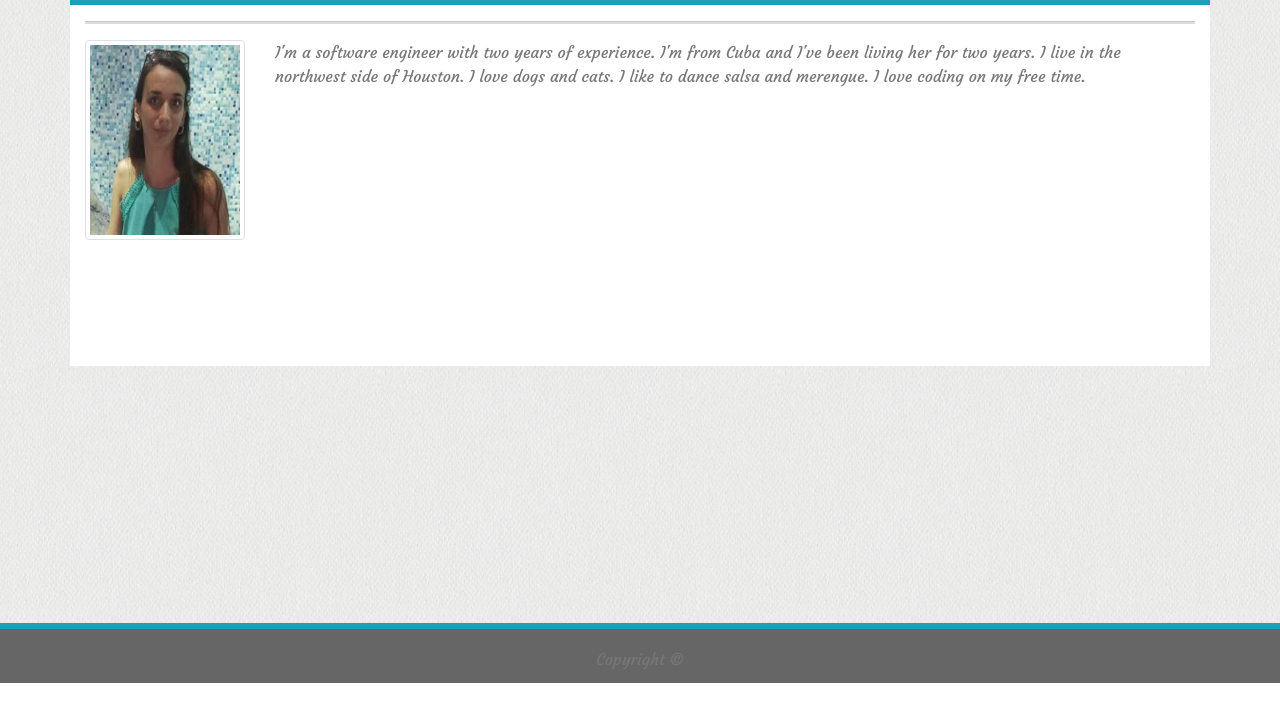
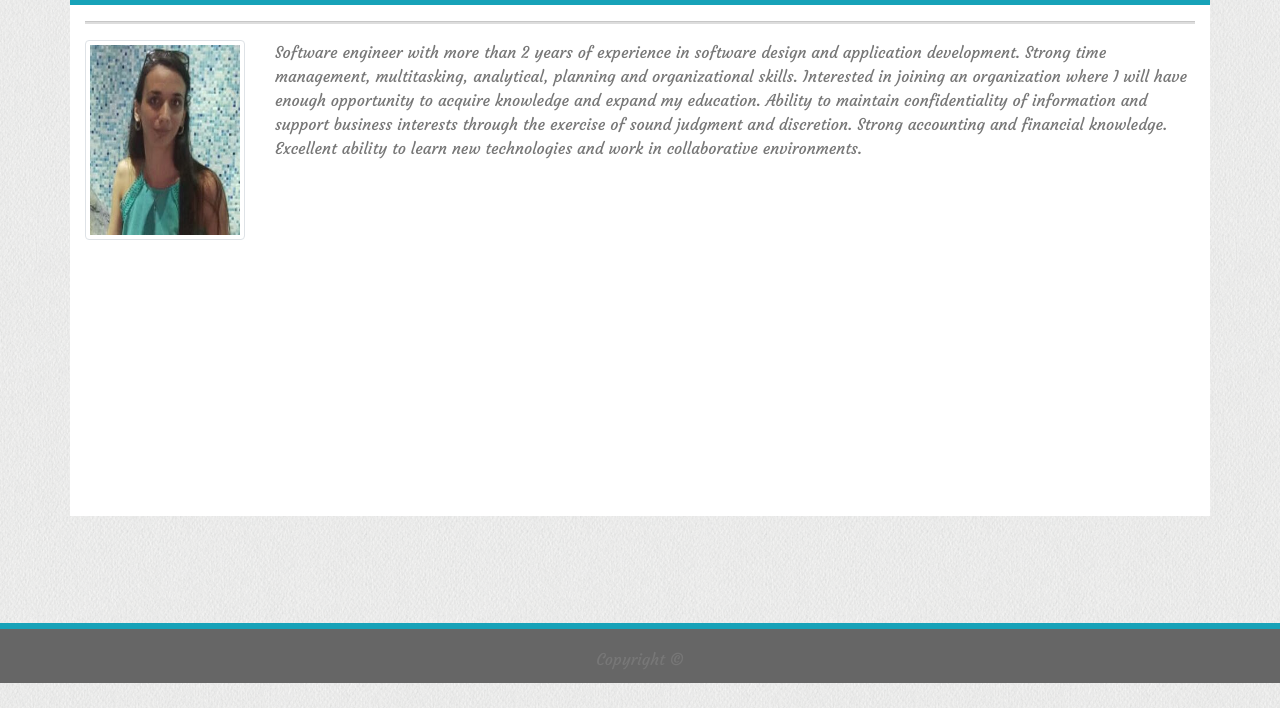
Before and after one commit to liane880218/Bootstrap-Portfolio, a plain HTML site: page index.html in a window 1280 px wide. Shown: the part 117-825 px from the top of the page. Before the commit the page ends 800 px from the top, so only its background shows below. Drawn offline with nearby package versions, Linux system fonts and the light colour scheme.

Commit message:
Uploading description

```diff
--- a/assets/css/style.css
+++ b/assets/css/style.css
@@ -29,7 +29,7 @@ section{
 }
 
 #sectioncontainer{
-    height: 400px;
+    height: 550px;
     margin-bottom: 15%;
 }
 
--- a/index.html
+++ b/index.html
@@ -50,9 +50,11 @@
                 </div>
                 <div class="col-md-10">
                         <p>
-                            I'm a software engineer with two years of experience. I'm from Cuba and I've been living her for two years.
-                            I live in the northwest side of Houston. I love dogs and cats. I like to dance salsa and merengue.
-                            I love coding on my free time.
+                            Software engineer with more than 2 years of experience in software design and application development.
+                            Strong time management, multitasking, analytical, planning and organizational skills.
+                            Interested in joining an organization where I will have enough opportunity to acquire knowledge and expand my education.
+                            Ability to maintain confidentiality of information and support business interests through the exercise of sound judgment and discretion.
+                            Strong accounting and financial knowledge. Excellent ability to learn new technologies and work in collaborative environments.
                         </p>
                 </div>
             </div>
```
